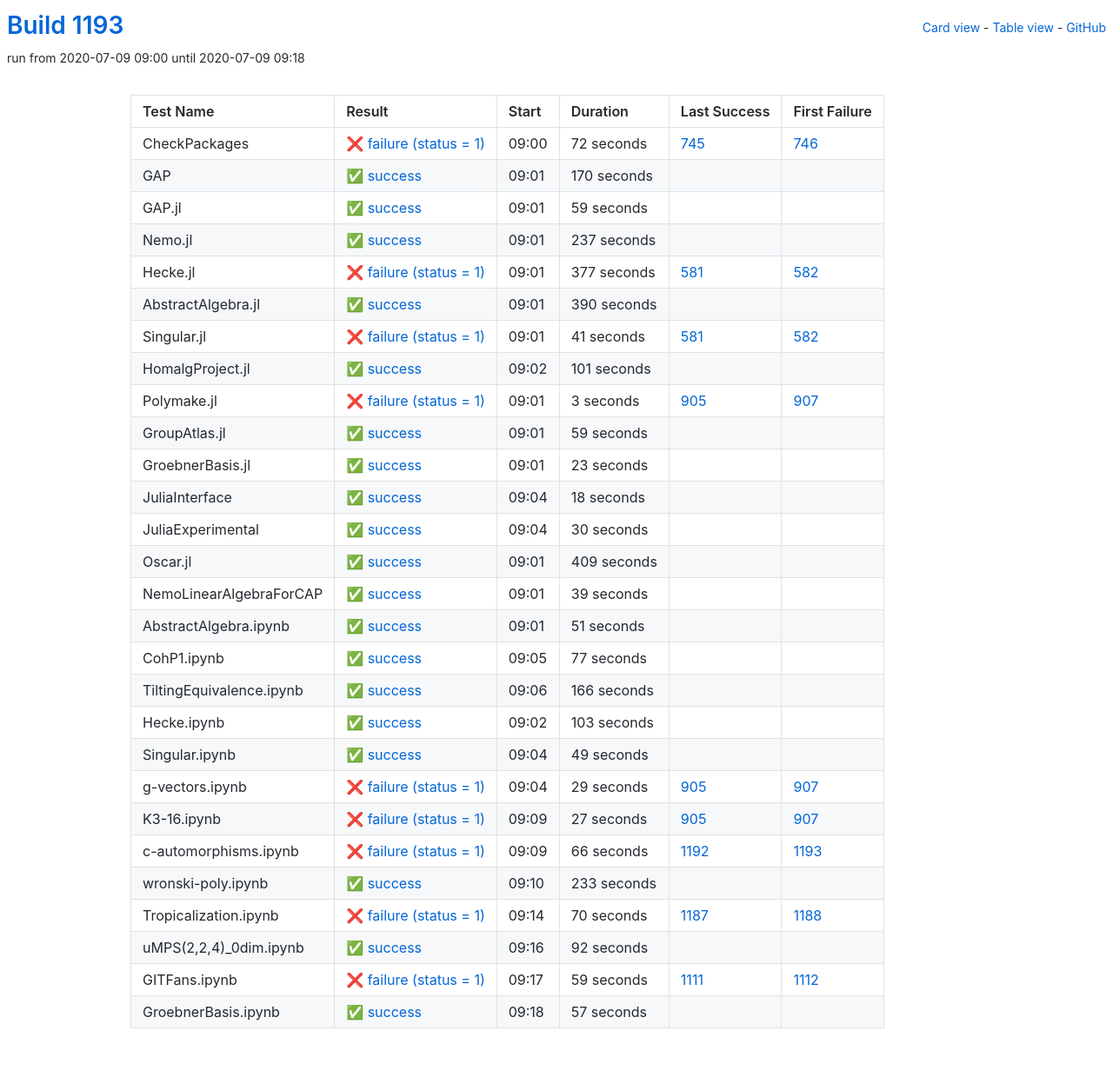
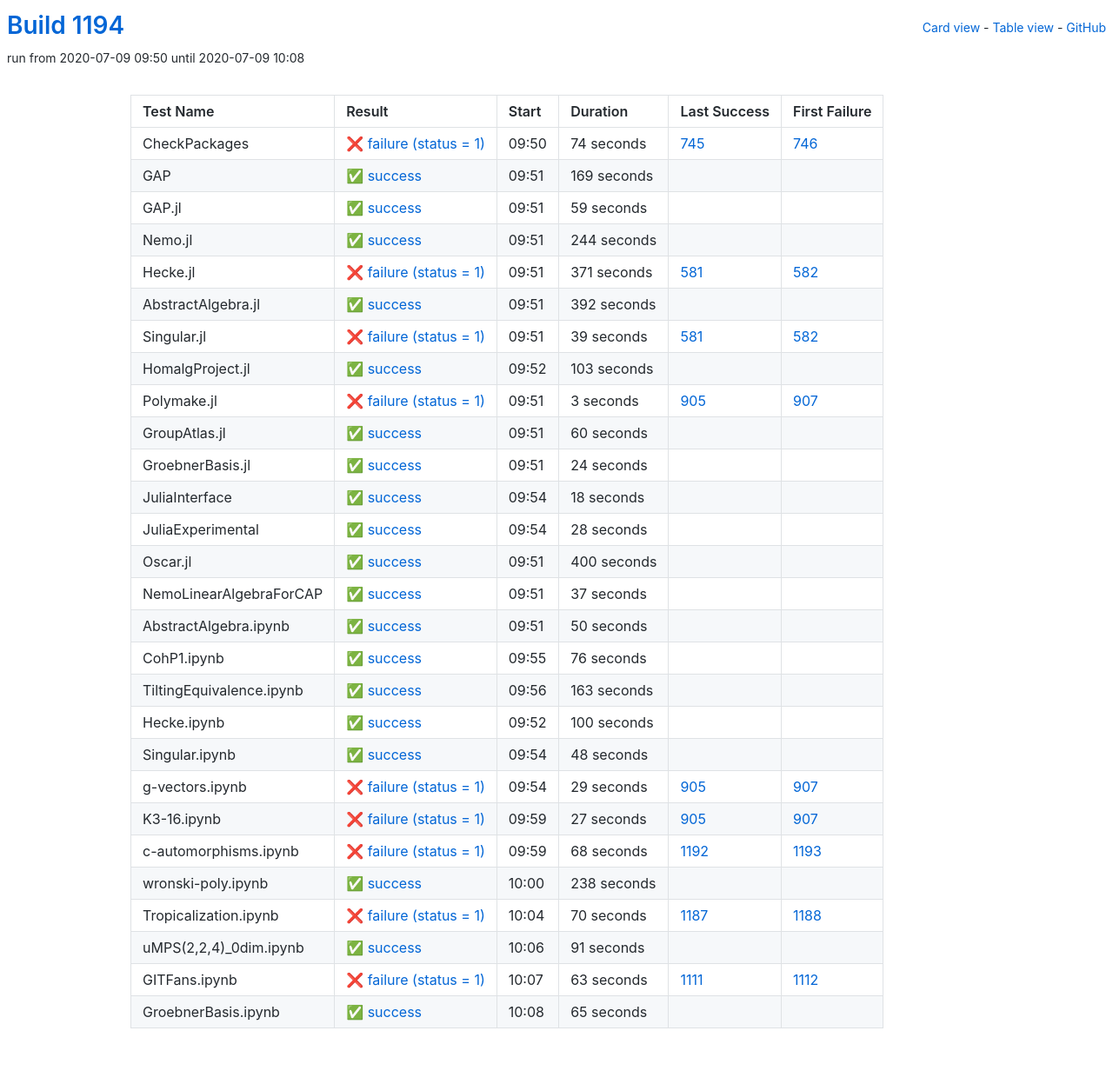
Before and after one commit to oscar-system/oscar-ci-status-1.4, a Jekyll site: the page built from table.html, in a window 1280 px wide. Shown: the whole page at 87% size. Built offline with Jekyll 4.4.1, drawn with Linux system fonts in a browser that asks for light colours.

Commit message:
Build #1194

```diff
--- a/_data/ci.yml
+++ b/_data/ci.yml
@@ -1,6 +1,6 @@
 ---
-build: 1193
-build_url: https://oscarci.mathematik.uni-kl.de/job/oscar-julia-1.4/1193/
+build: 1194
+build_url: https://oscarci.mathematik.uni-kl.de/job/oscar-julia-1.4/1194/
 job: oscar-julia-1.4
 organization: oscar-system
 repo: oscar-ci-status-1.4
@@ -8,32 +8,32 @@ repourl: https://github.com/oscar-system/oscar-ci-status-1.4
 tests:
 - name: CheckPackages
   id: checkpackages
-  log: https://oscarci.mathematik.uni-kl.de/job/oscar-julia-1.4/1193/artifact/logs/build-1193/CheckPackages.log
-  start: 2020-07-09 09:00
+  log: https://oscarci.mathematik.uni-kl.de/job/oscar-julia-1.4/1194/artifact/logs/build-1194/CheckPackages.log
+  start: 2020-07-09 09:50
   success: false
   exitcode: 1
   status: failure
-  duration: 72
+  duration: 74
   last_success: 745
   last_success_url: https://oscarci.mathematik.uni-kl.de/job/oscar-julia-1.4/745/
   first_failure: 746
   first_failure_url: https://oscarci.mathematik.uni-kl.de/job/oscar-julia-1.4/746/
 - name: GAP
   id: gap
-  log: https://oscarci.mathematik.uni-kl.de/job/oscar-julia-1.4/1193/artifact/logs/build-1193/GAP.log
-  start: 2020-07-09 09:01
+  log: https://oscarci.mathematik.uni-kl.de/job/oscar-julia-1.4/1194/artifact/logs/build-1194/GAP.log
+  start: 2020-07-09 09:51
   success: true
   exitcode: 0
   status: success
-  duration: 170
+  duration: 169
   last_success: false
   last_success_url:
   first_failure: false
   first_failure_url:
 - name: GAP.jl
   id: gap-jl
-  log: https://oscarci.mathematik.uni-kl.de/job/oscar-julia-1.4/1193/artifact/logs/build-1193/GAP.jl.log
-  start: 2020-07-09 09:01
+  log: https://oscarci.mathematik.uni-kl.de/job/oscar-julia-1.4/1194/artifact/logs/build-1194/GAP.jl.log
+  start: 2020-07-09 09:51
   success: true
   exitcode: 0
   status: success
@@ -44,68 +44,68 @@ tests:
   first_failure_url:
 - name: Nemo.jl
   id: nemo-jl
-  log: https://oscarci.mathematik.uni-kl.de/job/oscar-julia-1.4/1193/artifact/logs/build-1193/Nemo.jl.log
-  start: 2020-07-09 09:01
+  log: https://oscarci.mathematik.uni-kl.de/job/oscar-julia-1.4/1194/artifact/logs/build-1194/Nemo.jl.log
+  start: 2020-07-09 09:51
   success: true
   exitcode: 0
   status: success
-  duration: 237
+  duration: 244
   last_success: false
   last_success_url:
   first_failure: false
   first_failure_url:
 - name: Hecke.jl
   id: hecke-jl
-  log: https://oscarci.mathematik.uni-kl.de/job/oscar-julia-1.4/1193/artifact/logs/build-1193/Hecke.jl.log
-  start: 2020-07-09 09:01
+  log: https://oscarci.mathematik.uni-kl.de/job/oscar-julia-1.4/1194/artifact/logs/build-1194/Hecke.jl.log
+  start: 2020-07-09 09:51
   success: false
   exitcode: 1
   status: failure
-  duration: 377
+  duration: 371
   last_success: 581
   last_success_url: https://oscarci.mathematik.uni-kl.de/job/oscar-julia-1.4/581/
   first_failure: 582
   first_failure_url: https://oscarci.mathematik.uni-kl.de/job/oscar-julia-1.4/582/
 - name: AbstractAlgebra.jl
   id: abstractalgebra-jl
-  log: https://oscarci.mathematik.uni-kl.de/job/oscar-julia-1.4/1193/artifact/logs/build-1193/AbstractAlgebra.jl.log
-  start: 2020-07-09 09:01
+  log: https://oscarci.mathematik.uni-kl.de/job/oscar-julia-1.4/1194/artifact/logs/build-1194/AbstractAlgebra.jl.log
+  start: 2020-07-09 09:51
   success: true
   exitcode: 0
   status: success
-  duration: 390
+  duration: 392
   last_success: false
   last_success_url:
   first_failure: false
   first_failure_url:
 - name: Singular.jl
   id: singular-jl
-  log: https://oscarci.mathematik.uni-kl.de/job/oscar-julia-1.4/1193/artifact/logs/build-1193/Singular.jl.log
-  start: 2020-07-09 09:01
+  log: https://oscarci.mathematik.uni-kl.de/job/oscar-julia-1.4/1194/artifact/logs/build-1194/Singular.jl.log
+  start: 2020-07-09 09:51
   success: false
   exitcode: 1
   status: failure
-  duration: 41
+  duration: 39
   last_success: 581
   last_success_url: https://oscarci.mathematik.uni-kl.de/job/oscar-julia-1.4/581/
   first_failure: 582
   first_failure_url: https://oscarci.mathematik.uni-kl.de/job/oscar-julia-1.4/582/
 - name: HomalgProject.jl
   id: homalgproject-jl
-  log: https://oscarci.mathematik.uni-kl.de/job/oscar-julia-1.4/1193/artifact/logs/build-1193/HomalgProject.jl.log
-  start: 2020-07-09 09:02
+  log: https://oscarci.mathematik.uni-kl.de/job/oscar-julia-1.4/1194/artifact/logs/build-1194/HomalgProject.jl.log
+  start: 2020-07-09 09:52
   success: true
   exitcode: 0
   status: success
-  duration: 101
+  duration: 103
   last_success: false
   last_success_url:
   first_failure: false
   first_failure_url:
 - name: Polymake.jl
   id: polymake-jl
-  log: https://oscarci.mathematik.uni-kl.de/job/oscar-julia-1.4/1193/artifact/logs/build-1193/Polymake.jl.log
-  start: 2020-07-09 09:01
+  log: https://oscarci.mathematik.uni-kl.de/job/oscar-julia-1.4/1194/artifact/logs/build-1194/Polymake.jl.log
+  start: 2020-07-09 09:51
   success: false
   exitcode: 1
   status: failure
@@ -116,32 +116,32 @@ tests:
   first_failure_url: https://oscarci.mathematik.uni-kl.de/job/oscar-julia-1.4/907/
 - name: GroupAtlas.jl
   id: groupatlas-jl
-  log: https://oscarci.mathematik.uni-kl.de/job/oscar-julia-1.4/1193/artifact/logs/build-1193/GroupAtlas.jl.log
-  start: 2020-07-09 09:01
+  log: https://oscarci.mathematik.uni-kl.de/job/oscar-julia-1.4/1194/artifact/logs/build-1194/GroupAtlas.jl.log
+  start: 2020-07-09 09:51
   success: true
   exitcode: 0
   status: success
-  duration: 59
+  duration: 60
   last_success: false
   last_success_url:
   first_failure: false
   first_failure_url:
 - name: GroebnerBasis.jl
   id: groebnerbasis-jl
-  log: https://oscarci.mathematik.uni-kl.de/job/oscar-julia-1.4/1193/artifact/logs/build-1193/GroebnerBasis.jl.log
-  start: 2020-07-09 09:01
+  log: https://oscarci.mathematik.uni-kl.de/job/oscar-julia-1.4/1194/artifact/logs/build-1194/GroebnerBasis.jl.log
+  start: 2020-07-09 09:51
   success: true
   exitcode: 0
   status: success
-  duration: 23
+  duration: 24
   last_success: false
   last_success_url:
   first_failure: false
   first_failure_url:
 - name: JuliaInterface
   id: juliainterface
-  log: https://oscarci.mathematik.uni-kl.de/job/oscar-julia-1.4/1193/artifact/logs/build-1193/JuliaInterface.log
-  start: 2020-07-09 09:04
+  log: https://oscarci.mathematik.uni-kl.de/job/oscar-julia-1.4/1194/artifact/logs/build-1194/JuliaInterface.log
+  start: 2020-07-09 09:54
   success: true
   exitcode: 0
   status: success
@@ -152,104 +152,104 @@ tests:
   first_failure_url:
 - name: JuliaExperimental
   id: juliaexperimental
-  log: https://oscarci.mathematik.uni-kl.de/job/oscar-julia-1.4/1193/artifact/logs/build-1193/JuliaExperimental.log
-  start: 2020-07-09 09:04
+  log: https://oscarci.mathematik.uni-kl.de/job/oscar-julia-1.4/1194/artifact/logs/build-1194/JuliaExperimental.log
+  start: 2020-07-09 09:54
   success: true
   exitcode: 0
   status: success
-  duration: 30
+  duration: 28
   last_success: false
   last_success_url:
   first_failure: false
   first_failure_url:
 - name: Oscar.jl
   id: oscar-jl
-  log: https://oscarci.mathematik.uni-kl.de/job/oscar-julia-1.4/1193/artifact/logs/build-1193/Oscar.jl.log
-  start: 2020-07-09 09:01
+  log: https://oscarci.mathematik.uni-kl.de/job/oscar-julia-1.4/1194/artifact/logs/build-1194/Oscar.jl.log
+  start: 2020-07-09 09:51
   success: true
   exitcode: 0
   status: success
-  duration: 409
+  duration: 400
   last_success: false
   last_success_url:
   first_failure: false
   first_failure_url:
 - name: NemoLinearAlgebraForCAP
   id: nemolinearalgebraforcap
-  log: https://oscarci.mathematik.uni-kl.de/job/oscar-julia-1.4/1193/artifact/logs/build-1193/NemoLinearAlgebraForCAP.log
-  start: 2020-07-09 09:01
+  log: https://oscarci.mathematik.uni-kl.de/job/oscar-julia-1.4/1194/artifact/logs/build-1194/NemoLinearAlgebraForCAP.log
+  start: 2020-07-09 09:51
   success: true
   exitcode: 0
   status: success
-  duration: 39
+  duration: 37
   last_success: false
   last_success_url:
   first_failure: false
   first_failure_url:
 - name: AbstractAlgebra.ipynb
   id: abstractalgebra-ipynb
-  log: https://oscarci.mathematik.uni-kl.de/job/oscar-julia-1.4/1193/artifact/logs/build-1193/AbstractAlgebra.ipynb.log
-  start: 2020-07-09 09:01
+  log: https://oscarci.mathematik.uni-kl.de/job/oscar-julia-1.4/1194/artifact/logs/build-1194/AbstractAlgebra.ipynb.log
+  start: 2020-07-09 09:51
   success: true
   exitcode: 0
   status: success
-  duration: 51
+  duration: 50
   last_success: false
   last_success_url:
   first_failure: false
   first_failure_url:
 - name: CohP1.ipynb
   id: cohp1-ipynb
-  log: https://oscarci.mathematik.uni-kl.de/job/oscar-julia-1.4/1193/artifact/logs/build-1193/CohP1.ipynb.log
-  start: 2020-07-09 09:05
+  log: https://oscarci.mathematik.uni-kl.de/job/oscar-julia-1.4/1194/artifact/logs/build-1194/CohP1.ipynb.log
+  start: 2020-07-09 09:55
   success: true
   exitcode: 0
   status: success
-  duration: 77
+  duration: 76
   last_success: false
   last_success_url:
   first_failure: false
   first_failure_url:
 - name: TiltingEquivalence.ipynb
   id: tiltingequivalence-ipynb
-  log: https://oscarci.mathematik.uni-kl.de/job/oscar-julia-1.4/1193/artifact/logs/build-1193/TiltingEquivalence.ipynb.log
-  start: 2020-07-09 09:06
+  log: https://oscarci.mathematik.uni-kl.de/job/oscar-julia-1.4/1194/artifact/logs/build-1194/TiltingEquivalence.ipynb.log
+  start: 2020-07-09 09:56
   success: true
   exitcode: 0
   status: success
-  duration: 166
+  duration: 163
   last_success: false
   last_success_url:
   first_failure: false
   first_failure_url:
 - name: Hecke.ipynb
   id: hecke-ipynb
-  log: https://oscarci.mathematik.uni-kl.de/job/oscar-julia-1.4/1193/artifact/logs/build-1193/Hecke.ipynb.log
-  start: 2020-07-09 09:02
+  log: https://oscarci.mathematik.uni-kl.de/job/oscar-julia-1.4/1194/artifact/logs/build-1194/Hecke.ipynb.log
+  start: 2020-07-09 09:52
   success: true
   exitcode: 0
   status: success
-  duration: 103
+  duration: 100
   last_success: false
   last_success_url:
   first_failure: false
   first_failure_url:
 - name: Singular.ipynb
   id: singular-ipynb
-  log: https://oscarci.mathematik.uni-kl.de/job/oscar-julia-1.4/1193/artifact/logs/build-1193/Singular.ipynb.log
-  start: 2020-07-09 09:04
+  log: https://oscarci.mathematik.uni-kl.de/job/oscar-julia-1.4/1194/artifact/logs/build-1194/Singular.ipynb.log
+  start: 2020-07-09 09:54
   success: true
   exitcode: 0
   status: success
-  duration: 49
+  duration: 48
   last_success: false
   last_success_url:
   first_failure: false
   first_failure_url:
 - name: g-vectors.ipynb
   id: g-vectors-ipynb
-  log: https://oscarci.mathematik.uni-kl.de/job/oscar-julia-1.4/1193/artifact/logs/build-1193/g-vectors.ipynb.log
-  start: 2020-07-09 09:04
+  log: https://oscarci.mathematik.uni-kl.de/job/oscar-julia-1.4/1194/artifact/logs/build-1194/g-vectors.ipynb.log
+  start: 2020-07-09 09:54
   success: false
   exitcode: 1
   status: failure
@@ -260,8 +260,8 @@ tests:
   first_failure_url: https://oscarci.mathematik.uni-kl.de/job/oscar-julia-1.4/907/
 - name: K3-16.ipynb
   id: k3-16-ipynb
-  log: https://oscarci.mathematik.uni-kl.de/job/oscar-julia-1.4/1193/artifact/logs/build-1193/K3-16.ipynb.log
-  start: 2020-07-09 09:09
+  log: https://oscarci.mathematik.uni-kl.de/job/oscar-julia-1.4/1194/artifact/logs/build-1194/K3-16.ipynb.log
+  start: 2020-07-09 09:59
   success: false
   exitcode: 1
   status: failure
@@ -272,32 +272,32 @@ tests:
   first_failure_url: https://oscarci.mathematik.uni-kl.de/job/oscar-julia-1.4/907/
 - name: c-automorphisms.ipynb
   id: c-automorphisms-ipynb
-  log: https://oscarci.mathematik.uni-kl.de/job/oscar-julia-1.4/1193/artifact/logs/build-1193/c-automorphisms.ipynb.log
-  start: 2020-07-09 09:09
+  log: https://oscarci.mathematik.uni-kl.de/job/oscar-julia-1.4/1194/artifact/logs/build-1194/c-automorphisms.ipynb.log
+  start: 2020-07-09 09:59
   success: false
   exitcode: 1
   status: failure
-  duration: 66
+  duration: 68
   last_success: 1192
   last_success_url: https://oscarci.mathematik.uni-kl.de/job/oscar-julia-1.4/1192/
   first_failure: 1193
   first_failure_url: https://oscarci.mathematik.uni-kl.de/job/oscar-julia-1.4/1193/
 - name: wronski-poly.ipynb
   id: wronski-poly-ipynb
-  log: https://oscarci.mathematik.uni-kl.de/job/oscar-julia-1.4/1193/artifact/logs/build-1193/wronski-poly.ipynb.log
-  start: 2020-07-09 09:10
+  log: https://oscarci.mathematik.uni-kl.de/job/oscar-julia-1.4/1194/artifact/logs/build-1194/wronski-poly.ipynb.log
+  start: 2020-07-09 10:00
   success: true
   exitcode: 0
   status: success
-  duration: 233
+  duration: 238
   last_success: false
   last_success_url:
   first_failure: false
   first_failure_url:
 - name: Tropicalization.ipynb
   id: tropicalization-ipynb
-  log: https://oscarci.mathematik.uni-kl.de/job/oscar-julia-1.4/1193/artifact/logs/build-1193/Tropicalization.ipynb.log
-  start: 2020-07-09 09:14
+  log: https://oscarci.mathematik.uni-kl.de/job/oscar-julia-1.4/1194/artifact/logs/build-1194/Tropicalization.ipynb.log
+  start: 2020-07-09 10:04
   success: false
   exitcode: 1
   status: failure
@@ -308,36 +308,36 @@ tests:
   first_failure_url: https://oscarci.mathematik.uni-kl.de/job/oscar-julia-1.4/1188/
 - name: uMPS(2,2,4)_0dim.ipynb
   id: umps-2-2-4-0dim-ipynb
-  log: https://oscarci.mathematik.uni-kl.de/job/oscar-julia-1.4/1193/artifact/logs/build-1193/uMPS-2-2-4-_0dim.ipynb.log
-  start: 2020-07-09 09:16
+  log: https://oscarci.mathematik.uni-kl.de/job/oscar-julia-1.4/1194/artifact/logs/build-1194/uMPS-2-2-4-_0dim.ipynb.log
+  start: 2020-07-09 10:06
   success: true
   exitcode: 0
   status: success
-  duration: 92
+  duration: 91
   last_success: false
   last_success_url:
   first_failure: false
   first_failure_url:
 - name: GITFans.ipynb
   id: gitfans-ipynb
-  log: https://oscarci.mathematik.uni-kl.de/job/oscar-julia-1.4/1193/artifact/logs/build-1193/GITFans.ipynb.log
-  start: 2020-07-09 09:17
+  log: https://oscarci.mathematik.uni-kl.de/job/oscar-julia-1.4/1194/artifact/logs/build-1194/GITFans.ipynb.log
+  start: 2020-07-09 10:07
   success: false
   exitcode: 1
   status: failure
-  duration: 59
+  duration: 63
   last_success: 1111
   last_success_url: https://oscarci.mathematik.uni-kl.de/job/oscar-julia-1.4/1111/
   first_failure: 1112
   first_failure_url: https://oscarci.mathematik.uni-kl.de/job/oscar-julia-1.4/1112/
 - name: GroebnerBasis.ipynb
   id: groebnerbasis-ipynb
-  log: https://oscarci.mathematik.uni-kl.de/job/oscar-julia-1.4/1193/artifact/logs/build-1193/GroebnerBasis.ipynb.log
-  start: 2020-07-09 09:18
+  log: https://oscarci.mathematik.uni-kl.de/job/oscar-julia-1.4/1194/artifact/logs/build-1194/GroebnerBasis.ipynb.log
+  start: 2020-07-09 10:08
   success: true
   exitcode: 0
   status: success
-  duration: 57
+  duration: 65
   last_success: false
   last_success_url:
   first_failure: false
```
Also changed, not shown: README.md.
